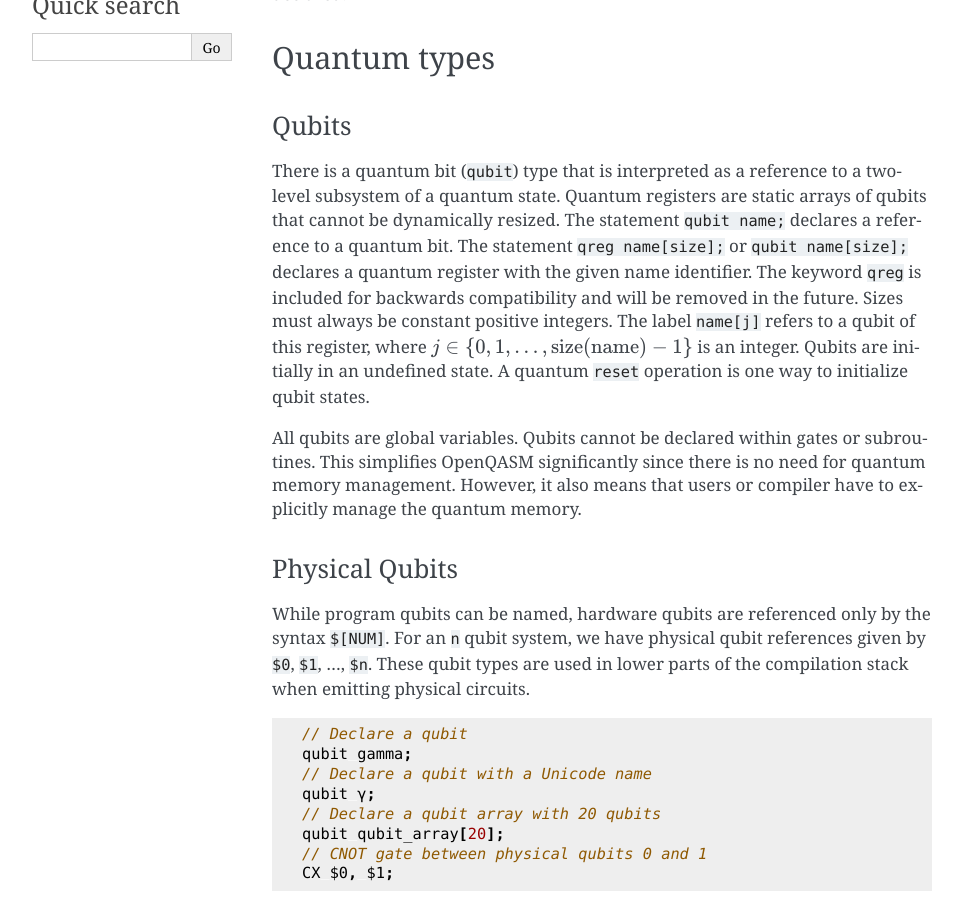
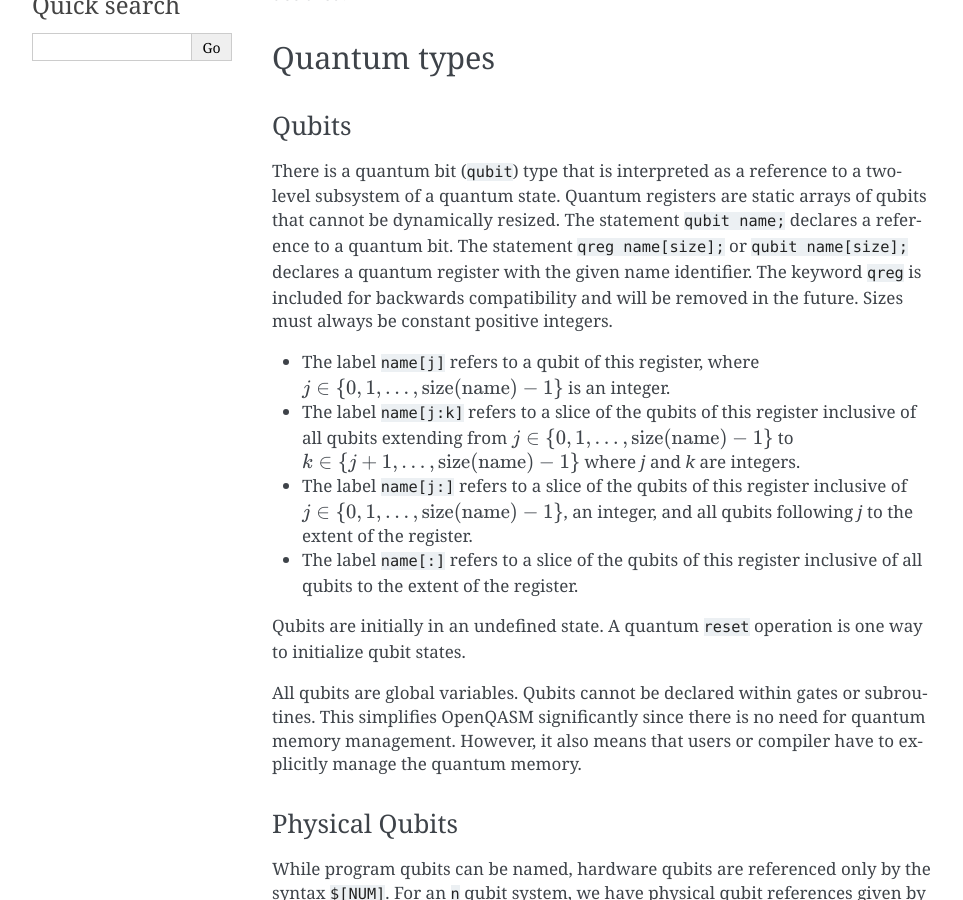
Before and after one commit to openqasm/openqasm, a Sphinx documentation site: the page built from source/language/types.rst, in a window 1280 px wide and 900 px high, scrolled down 614 px. Shown: the whole window, without its empty margins (148-1111 px from the left). Built offline with Sphinx 7.4.7, drawn with Linux system fonts in a browser that asks for light colours; cross-references to code outside the pages are shown as plain code.

Commit message:
Clarify qubit register slice syntax in language/types.html#qubits based on implications of language/types.html#aliasing

```diff
--- a/source/language/types.rst
+++ b/source/language/types.rst
@@ -42,9 +42,13 @@ arrays of qubits that cannot be dynamically resized. The statement ``qubit name;
 declares a reference to a quantum bit. The statement ``qreg name[size];`` or ``qubit name[size];`` declares a
 quantum register with the given name identifier. The keyword ``qreg`` is included
 for backwards compatibility and will be removed in the future. Sizes
-must always be constant positive integers. The label ``name[j]`` refers to a qubit
-of this register, where
-:math:`j\in \{0,1,\dots,\mathrm{size}(\mathrm{name})-1\}` is an integer.
+must always be constant positive integers.
+
+- The label ``name[j]`` refers to a qubit of this register, where :math:`j\in \{0,1,\dots,\mathrm{size}(\mathrm{name})-1\}` is an integer.
+- The label ``name[j:k]`` refers to a slice of the qubits of this register inclusive of all qubits extending from :math:`j\in \{0,1,\dots,\mathrm{size}(\mathrm{name})-1\}` to :math:`k\in \{j+1,\dots,\mathrm{size}(\mathrm{name})-1\}` where `j` and `k` are integers.
+- The label ``name[j:]`` refers to a slice of the qubits of this register inclusive of :math:`j\in \{0,1,\dots,\mathrm{size}(\mathrm{name})-1\}`, an integer, and all qubits following `j` to the extent of the register.
+- The label ``name[:]`` refers to a slice of the qubits of this register inclusive of all qubits to the extent of the register.
+
 Qubits are initially in an undefined state. A quantum ``reset`` operation is one
 way to initialize qubit states.
 
```
